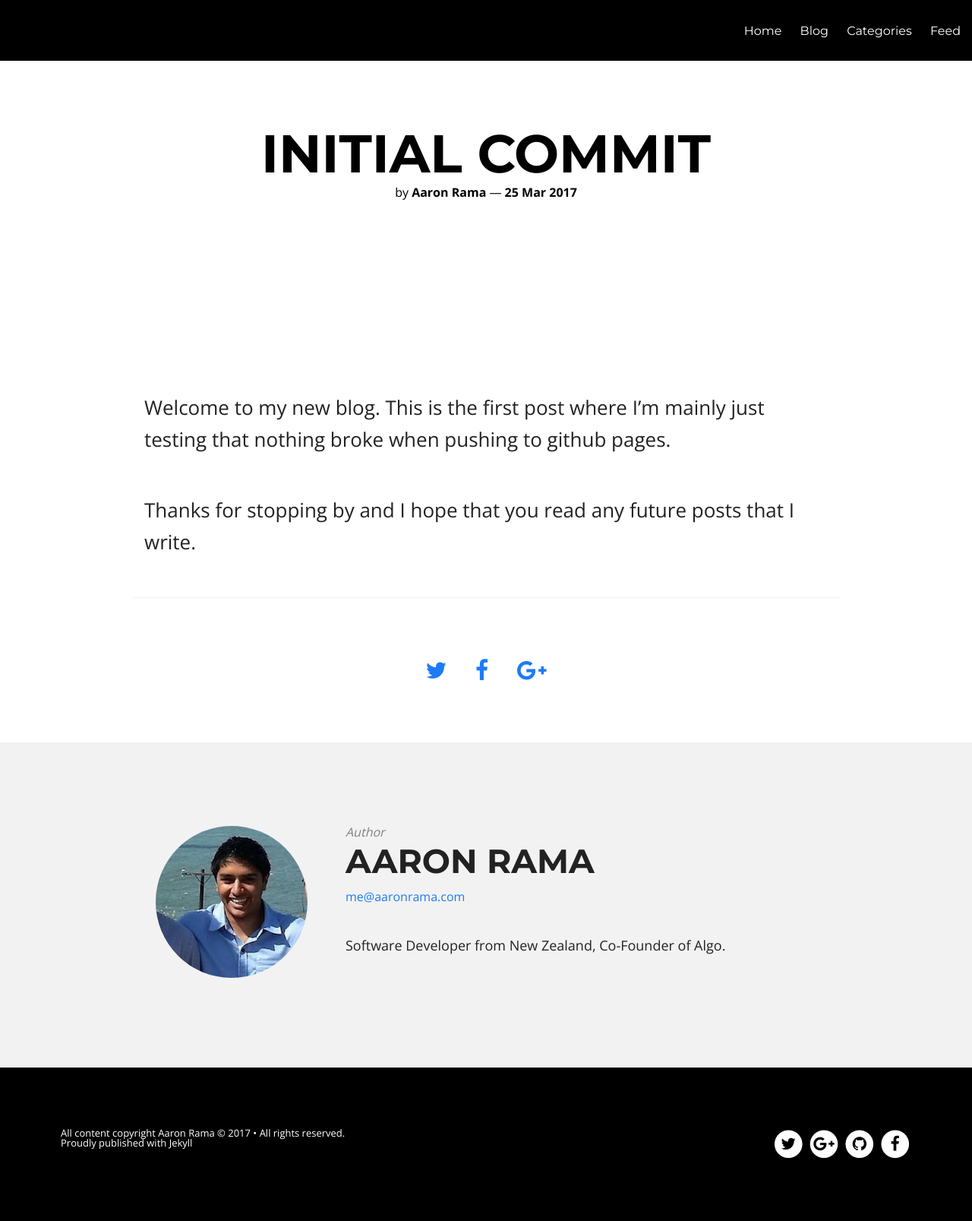
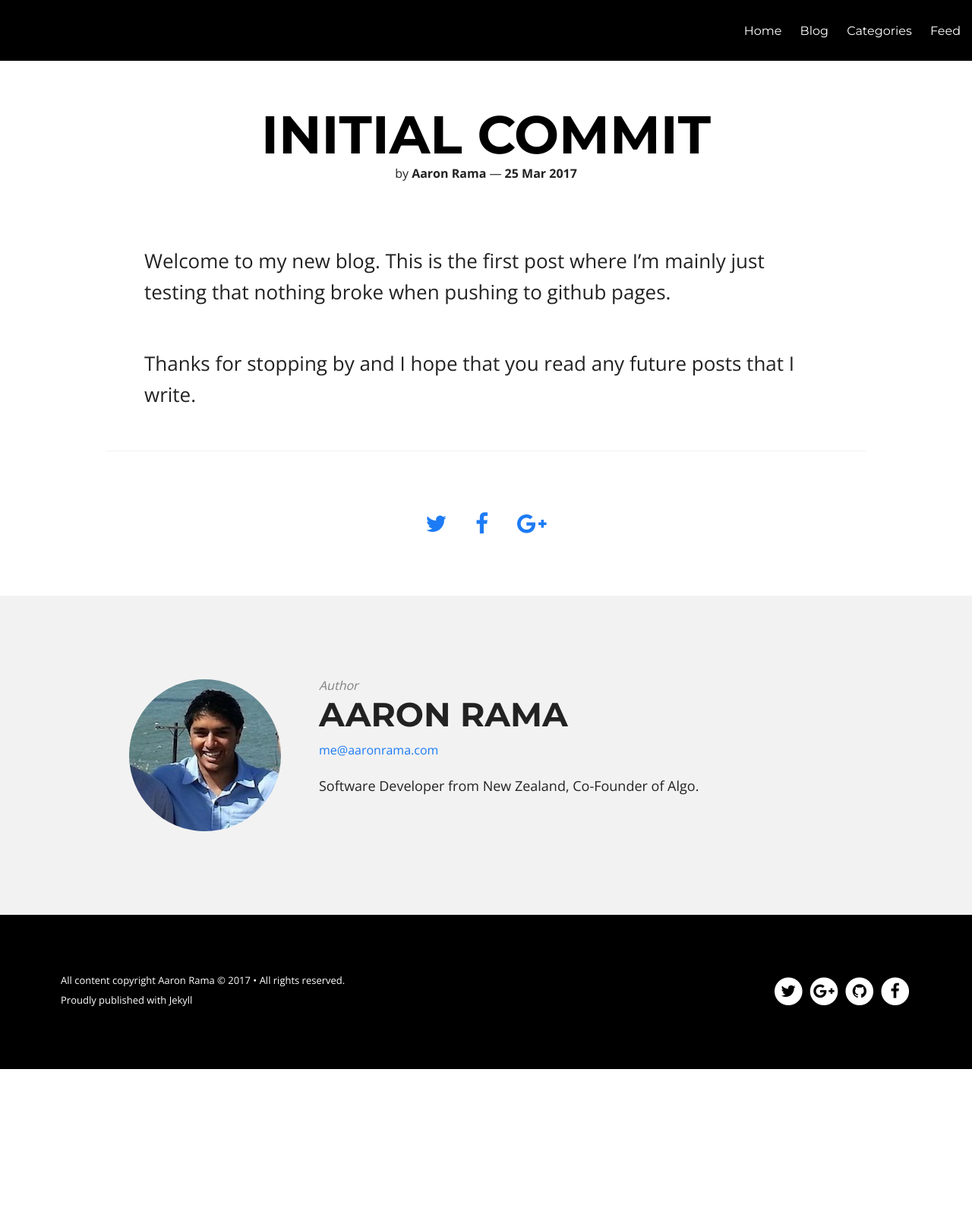
Before and after one commit to Reizar/reizar.github.io, a Jekyll site: the page built from _posts/2017-03-25-initial-commit.md, in a window 1280 px wide. Shown: the whole page at 76% size. Built offline with Jekyll 4.4.1, drawn with Linux system fonts in a browser that asks for light colours; nearby versions of some CDN libraries; after the commit the page ends 1407 px from its top, so only the background shows below that.

Commit message:
Clean up CSS and post layout

```diff
--- a/_includes/footer.html
+++ b/_includes/footer.html
@@ -1,6 +1,7 @@
 <footer class="summer-site-footer">
   <div class="copyright">
    <section>All content copyright <a href="{{ site.url }}">{{ site.owner.name }}</a> &copy; {{ site.time | date: '%Y' }} &bull; All rights reserved.</section>
+   <br>
    <section>Proudly published with <a class="icon-ghost" href="https://jekyllrb.com/">Jekyll</a></section>
  </div>
  <div class="social-icons">
--- a/_layouts/post.html
+++ b/_layouts/post.html
@@ -4,12 +4,8 @@
   {% include head.html %}
 </head>
 <body class="post-template" itemscope itemtype="http://schema.org/WebPage">
-
   <main id="summer-post-container" class="summer-post-container intro-effect-sliced modify" role="main">
-
-
     <header class="summer-post-header">
-      <div class="bg-img"></div>
       <div class="summer-post-menu-header">
         <div class="summer-blog-menu">
           <div class="summer-mobile-menu show-for-small">
@@ -28,18 +24,14 @@
               {% endfor %}
               <li><a href="{{ site.url }}/feed.xml" title="Atom/RSS feed"><i class="icon-rss"></i> Feed</a></li>
             </ul>
-
           </div>
         </div>
-        <div class="summer-post-title bg-check">
-          <h1>{{ page.title }}</h1>
-          <p>by <strong>{{ site.owner.name }}</strong> &#8212; {% assign tagsize = page.tags.size %}{% if tagsize != 0 %}on {% for tag in page.tags %}<a href="{{ site.url }}/tags/index.html#{{ tag | cgi_encode }}" data-toggle="tooltip" title="Posts tagged with {{ tag }}" rel="tag">{{ tag }}</a>{% unless forloop.last %}&nbsp;&comma;&nbsp;{% endunless %}{% endfor %}{% endif %} <strong><time datetime="{{ page.date | date_to_xmlschema }}">{{ page.date | date: "%d %b %Y" }}</time></strong></p>
-        </div>
-        <div class="bg-img"></div>
       </header>
-      <button class="trigger bg-check" data-info="Read more"><span>Trigger</span></button>
-      {% if page.imagefeature %}<img src="{{ site.url }}/images/{{ page.imagefeature }}" alt="cover-image" />{% endif %}
-      <article class="summer-post-content post">
+      <div class="summer-post-title">
+        <h1>{{ page.title }}</h1>
+        <p>by <strong>{{ site.owner.name }}</strong> &#8212; {% assign tagsize = page.tags.size %}{% if tagsize != 0 %}on {% for tag in page.tags %}<a href="/tags/index.html#{{ tag | cgi_encode }}" data-toggle="tooltip" title="Posts tagged with {{ tag }}" rel="tag">{{ tag }}</a>{% unless forloop.last %}&nbsp;&comma;&nbsp;{% endunless %}{% endfor %}{% endif %} <strong><time datetime="{{ page.date | date_to_xmlschema }}">{{ page.date | date: "%d %b %Y" }}</time></strong></p>
+      </div>
+      <article class="summer-post-content post row">
         <div>{{ content }}
         </div>
       </article>
--- a/assets/css/main.scss
+++ b/assets/css/main.scss
@@ -12,14 +12,6 @@
   visibility: visible;
 }
 
-.post-template .summer-post-title {
-  top: 25%;
-}
-
-.post-template .summer-post-content {
-  margin: -30% 0 0 0;
-}
-
 .summer-post-content p, .summer-page-content p {
   font-size: 1.625rem !important;
   font-weight: 300 !important;
--- a/assets/scss/post.scss
+++ b/assets/scss/post.scss
@@ -6,9 +6,6 @@
 
 .cf:after {
   clear: both; }
-
-html, body, .summer-post-container, .summer-post-header {
-  height: 100%; }
 
 .summer-post-header-title {
   display: inline-block;
@@ -28,16 +25,7 @@ html, body, .summer-post-container, .summer-post-header {
     .summer-post-header-title a:hover {
       color: white; }
 
-.post-template {
-  /* Header */
-  /* based on http://tympanus.net/Development/ArticleIntroEffects/index3.html */
-  /* Trigger Button */
-  /* Conent */
-  /* -------------------------- */
-  /* Sliced */
-  /* based on http://tympanus.net/Development/ArticleIntroEffects/index3.html
-  /* -------------------------- */
-  /* Delays */ }
+.post-template {}
   .post-template .summer-blog-menu .summer-mobile-menu a {
     color: white; }
     .post-template .summer-blog-menu .summer-mobile-menu a:hover {
@@ -50,7 +38,7 @@ html, body, .summer-post-container, .summer-post-header {
   .post-template .summer-post-header {
     position: relative;
     margin: 0 auto;
-    min-height: 35rem;
+    height: 5rem;
     width: 100%; }
     .post-template .summer-post-header .summer-post-menu-header {
       width: 100%;
@@ -66,33 +54,15 @@ html, body, .summer-post-container, .summer-post-header {
         max-height: 5rem; }
         .post-template .summer-post-header .summer-post-menu-header .summer-blog-logo img {
           max-height: 5rem; }
-  .post-template .bg-img {
-    position: absolute;
-    overflow: hidden;
-    top: 0;
-    left: 0;
-    right: 0;
-    bottom: 0;
-    -webkit-backface-visibility: hidden; }
-    .post-template .bg-img img {
-      position: absolute;
-      top: 0;
-      left: 0;
-      display: block;
-      min-width: 100%;
-      min-height: 100%;
-      max-width: none; }
   .post-template .summer-post-title {
+    width: 100%;
     z-index: 1000;
     margin: 0 auto;
     padding: 0 1.25em;
     text-align: center;
-    position: absolute;
-    width: 100%;
-    top: 50%;
-    left: 50%;
-    -webkit-transform: translateX(-50%) translateY(-50%);
-    transform: translateX(-50%) translateY(-50%); }
+    display: block;
+    margin-left: 50%;
+    padding-top: 220px;}
     .post-template .summer-post-title a {
       color: black; }
       .post-template .summer-post-title a:hover {
@@ -227,73 +197,9 @@ html, body, .summer-post-container, .summer-post-header {
       font-size: 50%; }
     .post-template button.trigger::before {
       display: none; } }
-  .post-template .intro-effect-sliced:not(.notrans) .bg-img,
-  .post-template .intro-effect-sliced:not(.notrans) .summer-post-title {
-    -webkit-transition-property: -webkit-transform;
-    transition-property: transform; }
-  .post-template .intro-effect-sliced:not(.notrans) .summer-post-header h1 {
-    -webkit-transition-property: color;
-    transition-property: color; }
-  .post-template .intro-effect-sliced:not(.notrans) .summer-post-header p {
-    -webkit-transition-property: opacity;
-    transition-property: opacity; }
-  .post-template .intro-effect-sliced:not(.notrans) .summer-post-content > div {
-    -webkit-transition-property: -webkit-transform, opacity;
-    transition-property: transform, opacity; }
-  .post-template .intro-effect-sliced:not(.notrans) .bg-img,
-  .post-template .intro-effect-sliced:not(.notrans) .summer-post-header h1,
-  .post-template .intro-effect-sliced:not(.notrans) .summer-post-title,
-  .post-template .intro-effect-sliced:not(.notrans) .summer-post-header p,
-  .post-template .intro-effect-sliced:not(.notrans) .summer-post-content > div {
-    -webkit-transition-timing-function: cubic-bezier(0.7, 0, 0.3, 1);
-    transition-timing-function: cubic-bezier(0.7, 0, 0.3, 1);
-    -webkit-transition-duration: 0.5s;
-    transition-duration: 0.5s; }
-  .post-template .intro-effect-sliced.modify:not(.notrans) .summer-post-header h1,
-  .post-template .intro-effect-sliced.modify:not(.notrans) .summer-post-title,
-  .post-template .intro-effect-sliced.modify:not(.notrans) .summer-post-header p,
-  .post-template .intro-effect-sliced.modify:not(.notrans) .summer-post-content > div {
-    -webkit-transition-timing-function: ease;
-    transition-timing-function: ease;
-    transition-duration: 0.5s; }
-  .post-template .intro-effect-sliced .bg-img:first-child {
-    bottom: 50%; }
-  .post-template .intro-effect-sliced .bg-img:last-child {
-    top: 50%;
-    position: fixed;
-    z-index: 900; }
-  .post-template .intro-effect-sliced .bg-img:last-child img {
-    top: -100%; }
-  .post-template .intro-effect-sliced.modify .bg-img:first-child {
-    -webkit-transform: translateY(-100%);
-    transform: translateY(-100%); }
-  .post-template .intro-effect-sliced.modify .bg-img:last-child {
-    -webkit-transform: translateY(100%);
-    transform: translateY(100%); }
-  .post-template .intro-effect-sliced .summer-post-title {
-    -webkit-transform: translateX(-50%) translateY(-50%) scale(0.7);
-    transform: translateX(-50%) translateY(-50%) scale(0.7); }
   .post-template .intro-effect-sliced.modify .summer-post-title {
     -webkit-transform: translateX(-50%) translateY(-50%) scale(1);
     transform: translateX(-50%) translateY(-50%) scale(1); }
-  .post-template .intro-effect-sliced .summer-post-header p {
-    opacity: 0;
-    color: black; }
-  .post-template .intro-effect-sliced.modify .summer-post-header p {
-    opacity: 1; }
-  .post-template .intro-effect-sliced.modify .summer-post-header h1 {
-    color: black; }
-  .post-template .intro-effect-sliced .summer-post-content > div {
-    -webkit-transform: translateY(200px);
-    transform: translateY(200px);
-    opacity: 0; }
-  .post-template .intro-effect-sliced.modify .summer-post-content > div {
-    -webkit-transform: translateY(0);
-    transform: translateY(0);
-    opacity: 1; }
-  .post-template .intro-effect-sliced.modify:not(.notrans) .summer-post-title {
-    -webkit-transition-delay: 0.15s;
-    transition-delay: 0.15s; }
 
 .summer-post-share {
   font-size: 1.875rem;
@@ -450,17 +356,6 @@ html, body, .summer-post-container, .summer-post-header {
   @media screen and (max-width: 27em) {
     .summer-page-container .summer-page-title, .summer-page-container .summer-page-content {
       font-size: 50%; } }
-
-.post-template .row,
-.page-template .row {
-  max-width: 58.125rem;
-  margin-left: -0.9375rem;
-  margin-right: -0.9375rem; }
-  .post-template .row p,
-  .page-template .row p {
-    margin: 0 auto 2em auto !important;
-    max-width: 56.25rem !important;
-    font-size: 1.125rem !important; }
   @media only screen and (min-width: 58.125em) {
     .post-template .row,
     .page-template .row {
```
Lines whose indentation alone changed are shown as unchanged.
